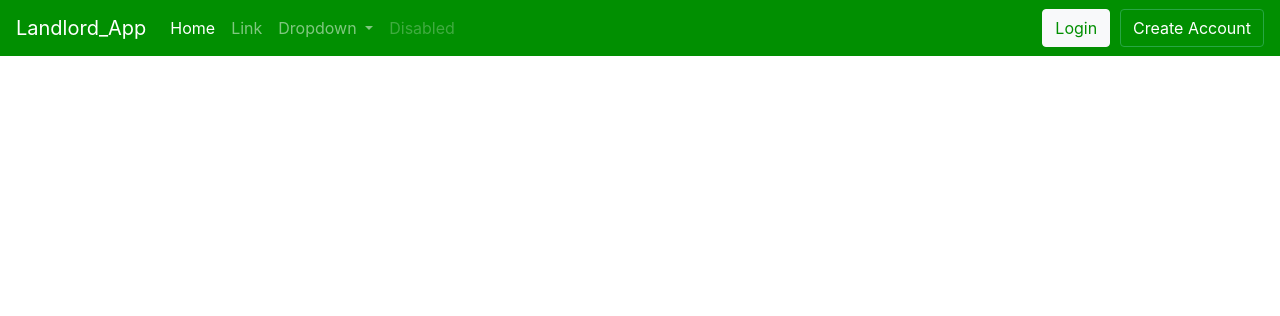
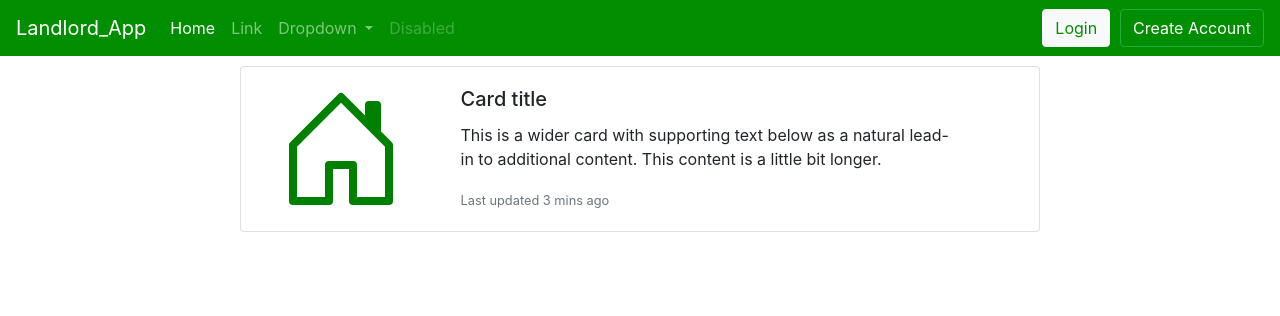
Before and after one commit to Fabrizio-Andrew/landlord_app, a Django app: page /landing in a window 1280 px wide. Shown: the top 316 px of the page. Run offline with Django 3.2, Linux system fonts and the light colour scheme.

Commit message:
formatting cards for landing page

```diff
--- a/landlord_app/templates/landlord_app/landing_page.html
+++ b/landlord_app/templates/landlord_app/landing_page.html
@@ -3,6 +3,44 @@
 {% block title %}
   Landing Page
 {% endblock %}
+{% block head %}
+<style>
+    .card {
+        max-width: 800px;
+        margin: auto;
+    }
+
+    .col-md-3 {
+        display: flex;
+        align-items: center
+    }
+
+    svg {
+        display: block;
+        margin: auto;
+    }
+</style>
+
+{% endblock %}
+
 {% block body %}
-    <h1>You logged in.  Nice work.</h1>
+    <div class="container">
+        <div class="card mb-3">
+            <div class="row no-gutters">
+              <div class="col-md-3">
+                <svg width="8em" height="8em" viewBox="0 0 16 16" class="bi bi-house-door" fill="green" xmlns="http://www.w3.org/2000/svg">
+                    <path fill-rule="evenodd" d="M7.646 1.146a.5.5 0 0 1 .708 0l6 6a.5.5 0 0 1 .146.354v7a.5.5 0 0 1-.5.5H9.5a.5.5 0 0 1-.5-.5v-4H7v4a.5.5 0 0 1-.5.5H2a.5.5 0 0 1-.5-.5v-7a.5.5 0 0 1 .146-.354l6-6zM2.5 7.707V14H6v-4a.5.5 0 0 1 .5-.5h3a.5.5 0 0 1 .5.5v4h3.5V7.707L8 2.207l-5.5 5.5z"/>
+                    <path fill-rule="evenodd" d="M13 2.5V6l-2-2V2.5a.5.5 0 0 1 .5-.5h1a.5.5 0 0 1 .5.5z"/>
+                </svg>
+              </div>
+              <div class="col-md-8">
+                <div class="card-body">
+                  <h5 class="card-title">Card title</h5>
+                  <p class="card-text">This is a wider card with supporting text below as a natural lead-in to additional content. This content is a little bit longer.</p>
+                  <p class="card-text"><small class="text-muted">Last updated 3 mins ago</small></p>
+                </div>
+              </div>
+            </div>
+          </div>
+    </div>
 {% endblock %}
--- a/landlord_app/templates/landlord_app/layout.html
+++ b/landlord_app/templates/landlord_app/layout.html
@@ -18,6 +18,11 @@
       #login-button {
         margin-right: 10px;
         color: rgb(1, 143, 1);
+      }
+
+      header {
+        height: 56px;
+        margin-bottom: 10px
       }
     </style>
   </head>
```
